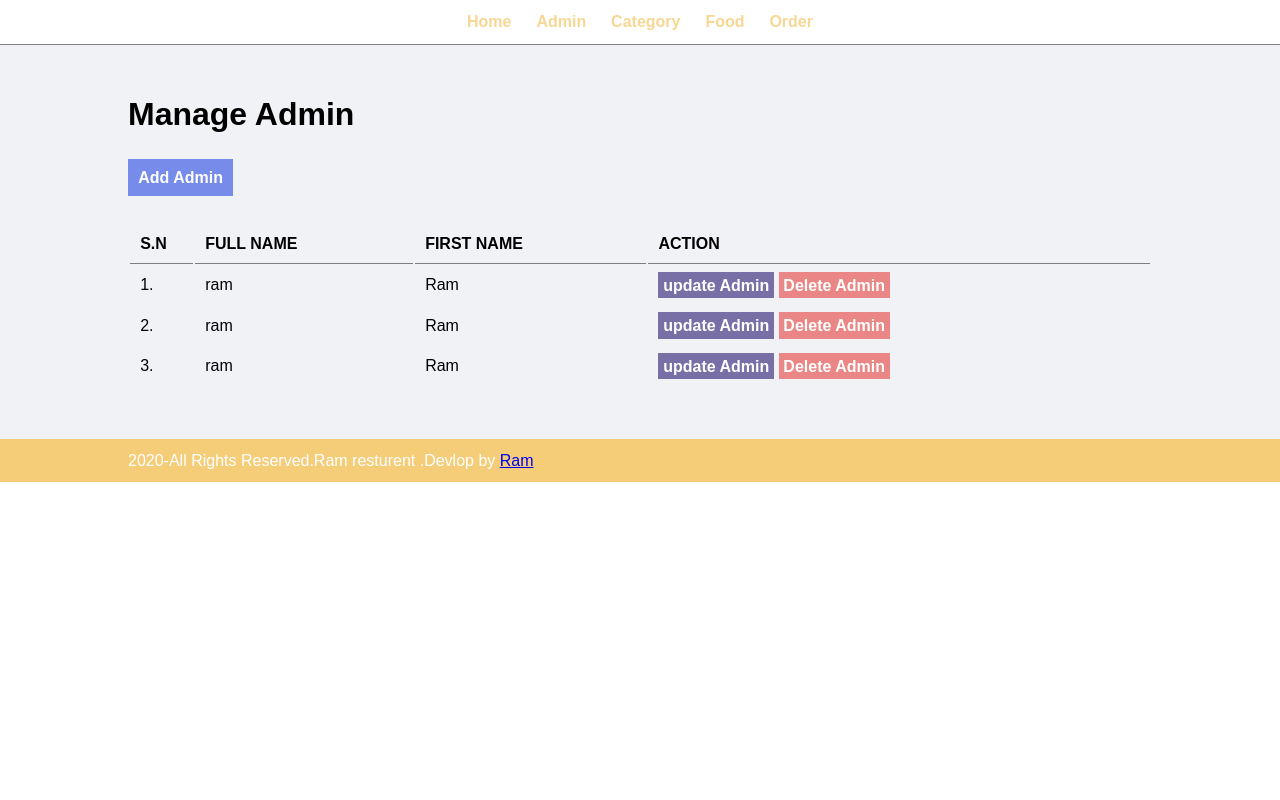
After one commit to RAM111111/Food-Order, a PHP site: page /admin/manage-admin.php in a window 1280 px wide. The commit adds this page. Run offline with PHP 8.4, Linux system fonts and the light colour scheme.

Commit message:
add manage

```diff
--- a/CSS/style.css
+++ b/CSS/style.css
@@ -5,14 +5,71 @@
 }
 
 .wrapper{
-    border: 1px solid black;
+
     padding: 1%;
     width: 80%;
     margin: 0 auto;
 }
 
-.text-align{
+.text-center{
     text-align: center;
+}
+.clearfix{
+  float: none;
+  clear: both;
+}
+.tbl-full{
+  width: 100%;
+}
+table tr th{
+    border-bottom: 1px solid grey;
+    padding: 1%;
+    text-align: left;
+}
+table tr td{
+    padding: 1%;
+}
+.btn-primary{
+  background-color: #778beb;
+  padding: 1%;
+  color: white;
+  text-decoration: none;
+  font-weight: bold;
+
+}
+
+.btn-primary:hover{
+  background-color: #546de5;
+}
+
+.btn-secondary{
+  background-color: #786fa6;
+  padding: 1%;
+  color: white;
+  text-decoration: none;
+  font-weight: bold;
+
+}
+
+.btn-secondary:hover{
+  background-color: #574b90;
+}
+
+.btn-danger{
+  background-color: #ea8685;
+  padding: 1%;
+  color: white;
+  text-decoration: none;
+  font-weight: bold;
+
+}
+
+.btn-danger:hover{
+  background-color:#e66767;
+}
+/* main */
+.menu{
+  border-bottom: 1px solid grey;
 }
 
 .menu ul{
@@ -22,8 +79,33 @@
     display: inline;
     padding: 1%;
 }
+
+.menu ul li a {
+  text-decoration: none;
+  font-weight: bold;
+  color: #f7d794;
+}
+
+.menu ul li a:hover{
+  color: #f5cd79;
+}
+
+/* main-content */
+.main-content{
+  /* margin: 1% 0; */
+  background-color: #f1f2f6;
+  padding: 3% 0;
+}
+.col-4{
+  width: 18%;
+  background-color: white;
+  margin: 1%;
+  padding: 2%;
+  float: left;
+}
+/* footer */
 .footer{
-    background-color: #ff6b81;
+    background-color: #f5cd79;
     color: white;
 
 }
--- /dev/null
+++ b/admin/manage-admin.php
@@ -0,0 +1,49 @@
+<?php
+include('partials/menu.php');
+  ?>
+        <!--  main-content   -->
+<div class="main-content">
+<div class="wrapper">
+
+<h1>Manage Admin</h1>
+<br><br>
+<a href="#" class="btn-primary">Add Admin</a>
+<br><br><br>
+<table class="tbl-full">
+  <tr>
+    <th>S.N</th>
+    <th>FULL NAME</th>
+    <th>FIRST NAME</th>
+    <th>ACTION</th>
+  </tr>
+  <tr>
+    <td>1.</td>
+    <td>ram </td>
+    <td>Ram</td>
+    <td><a href="#" class="btn-secondary">update Admin</a>
+        <a href="#" class="btn-danger">Delete Admin</a></td>
+  </tr>
+  <tr>
+    <td>2.</td>
+    <td>ram </td>
+    <td>Ram</td>
+    <td><a href="#" class="btn-secondary">update Admin</a>
+        <a href="#" class="btn-danger">Delete Admin</a></td>
+  </tr>
+  <tr>
+    <td>3.</td>
+    <td>ram </td>
+    <td>Ram</td>
+    <td><a href="#" class="btn-secondary">update Admin</a>
+        <a href="#" class="btn-danger">Delete Admin</a></td>
+  </tr>
+</table>
+<div class="clearfix">
+
+</div>
+</div>
+</div>
+    <!--  End-main-content   -->
+    <?php
+    include('partials/footer.php');
+      ?>
--- /dev/null
+++ b/admin/partials/footer.php
@@ -0,0 +1,11 @@
+<!--  footer   -->
+<div class="footer">
+<div class="wrapper">
+<p>2020-All Rights Reserved.Ram resturent .Devlop by <a href="#">Ram</a></p>
+</div>
+</div>
+<!--  End-footer   -->
+
+
+</body>
+</html>
--- /dev/null
+++ b/admin/partials/menu.php
@@ -0,0 +1,20 @@
+<html>
+<head>
+<title>Food Order</title>
+
+<link rel="stylesheet" href="../CSS/style.css">
+</head>
+<body>
+    <!--  menu   -->
+<div class="menu text-center">
+<div class="wrapper">
+<ul>
+    <li><a href="index.php">Home</a></li>
+    <li><a href="manage-admin.php">Admin</a></li>
+    <li><a href="manage-category.php">Category</a></li>
+    <li><a href="manage-food.php">Food</a></li>
+    <li><a href="manage-order.php">Order</a></li>
+</ul>
+</div>
+</div>
+    <!--  End-menu   -->
```
Also changed, not shown: admin/index.php (+34 -33 lines), admin/manage-category.php (added, +9 -0 lines), admin/manage-food.php (added, +42 -0 lines), admin/manage-order.php (added, +11 -0 lines).
